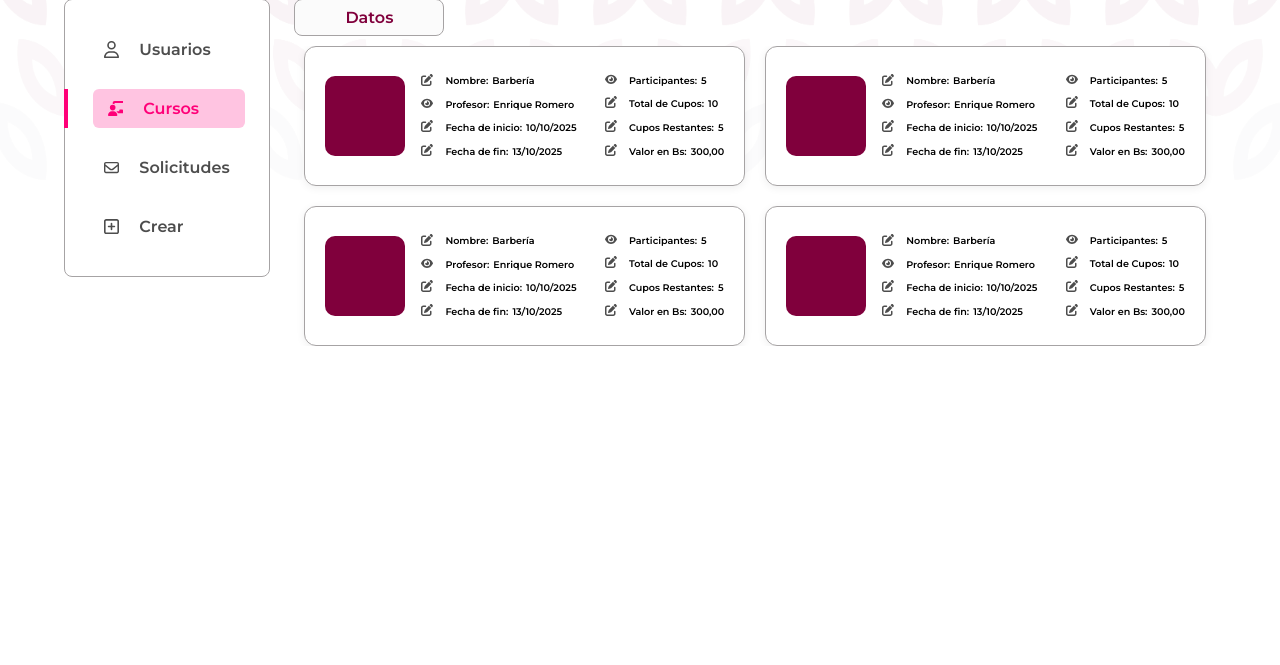
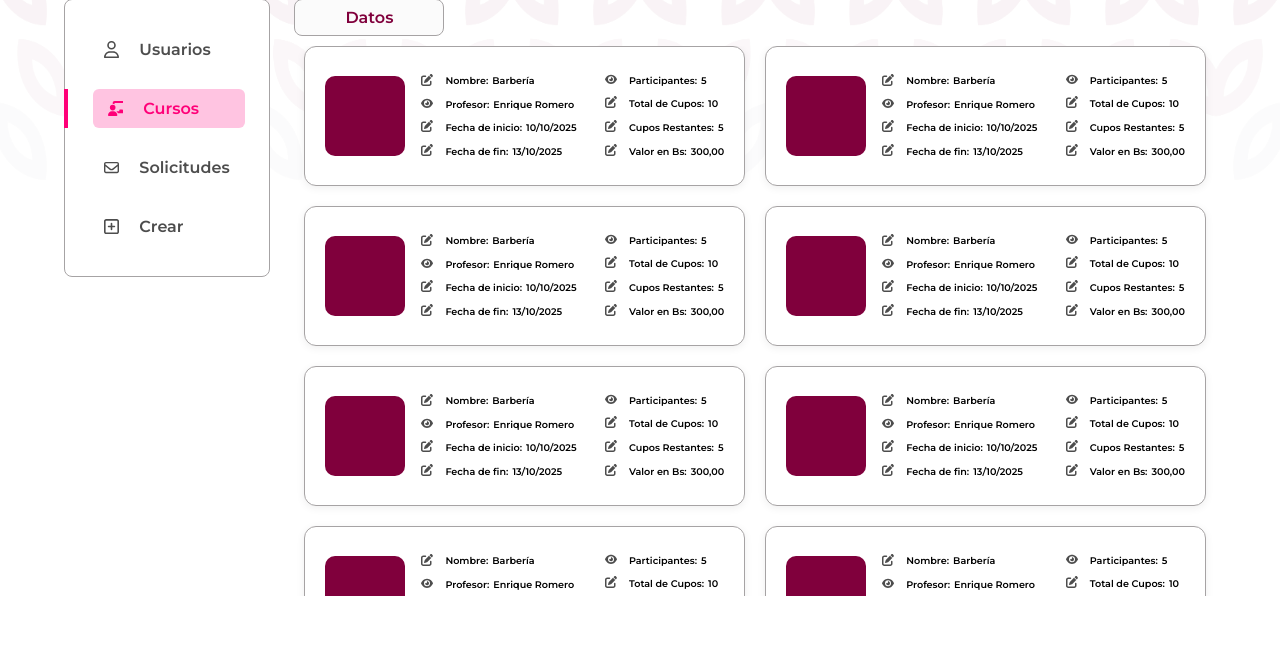
Before and after one commit to Emcahell/imaf-project, a PHP site: page /pages/admin/cursos.html in a window 1280 px wide. Shown: the part 171-836 px from the top of the page. Run offline with PHP 8.4, Linux system fonts and the light colour scheme.

Commit message:
inteto de arreglar bug

```diff
--- a/styles/cursos.css
+++ b/styles/cursos.css
@@ -101,7 +101,7 @@ nav {
   height: auto;
   width: 100%;
   background: none;
-  max-height: 300px; /* Ajusta la altura máxima según tu necesidad */
+  max-height: 550px; /* Ajusta la altura máxima según tu necesidad */
   overflow-y: auto; /* Habilita el scroll vertical */
   padding: 0 10px;
 }
```
